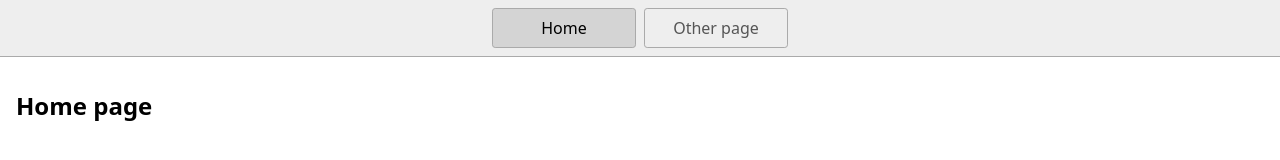
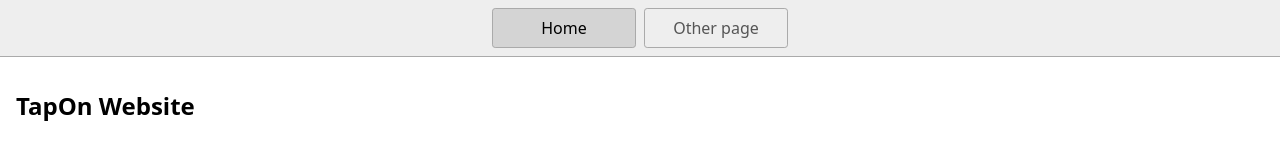
Before and after one commit to JMNaveeth/TapOn-Website, a website: page index.html in a window 1280 px wide. Drawn offline with Linux system fonts and the light colour scheme.

Commit message:
name change

```diff
--- a/index.html
+++ b/index.html
@@ -17,7 +17,7 @@
       <a href="/page2.html">Other page</a>
     </nav>
     <main>
-      <h1>Home page</h1>
+      <h1>TapOn Website</h1>
     </main>
   </body>
 </html>
```
Also changed, not shown: 1 other file.
